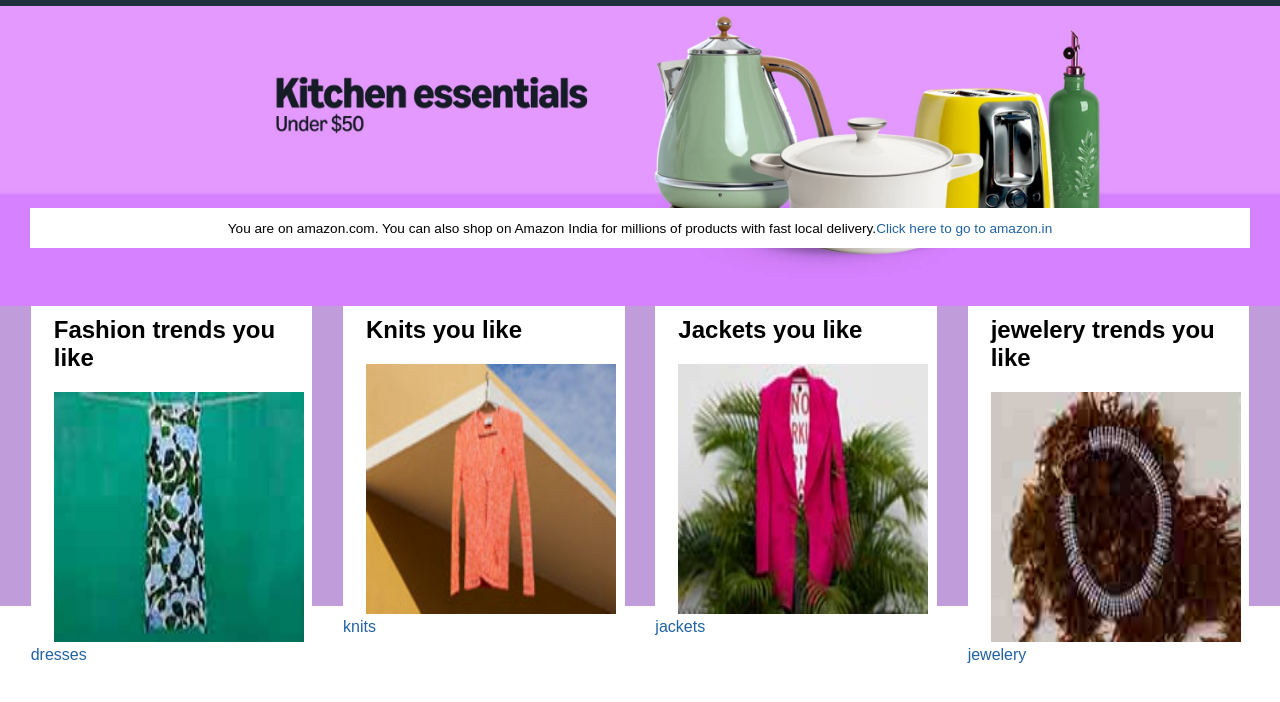
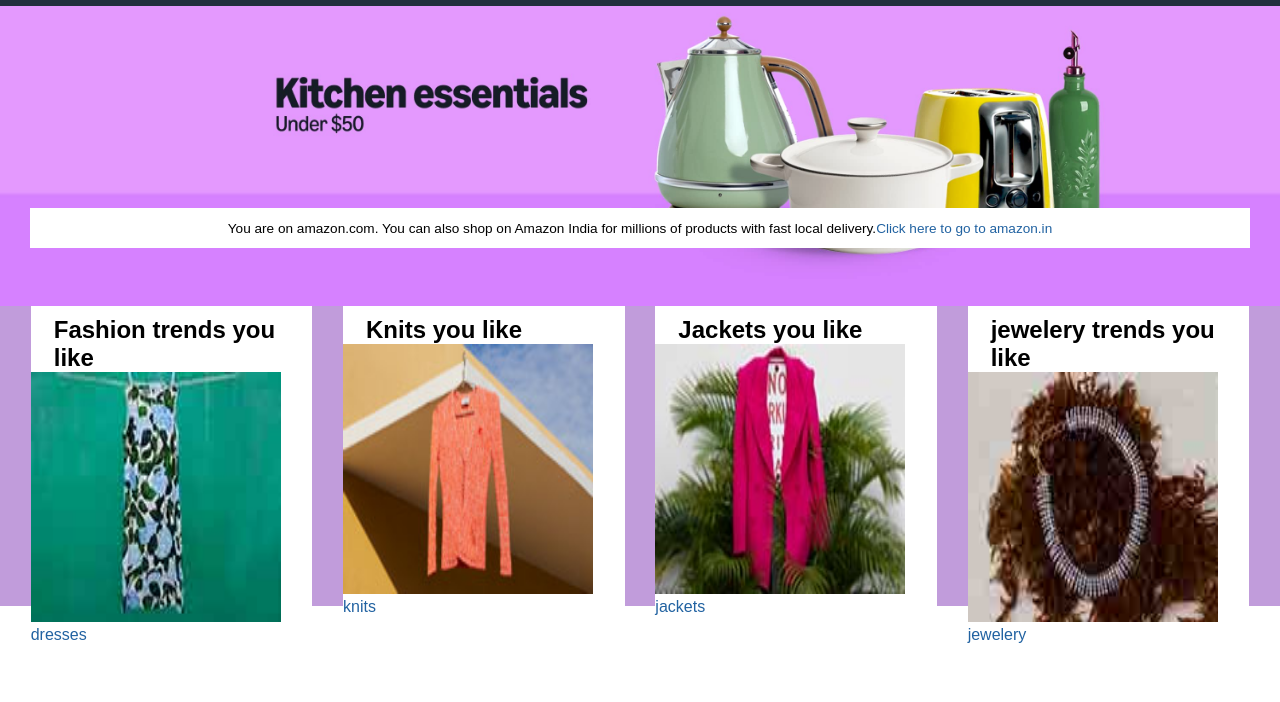
Before and after one commit to yashjha2510/amazon-homepage-clone, a plain HTML site: page index.html in a window 1280 px wide. Shown: the part 94-796 px from the top of the page. Drawn offline with Linux system fonts and the light colour scheme.

Commit message:
change shop-box content

```diff
--- a/style.css
+++ b/style.css
@@ -207,8 +207,8 @@
 .shop-box img {
     height: 250px;
     width: 250px;
-    margin-left: 23px;
-    margin-top: 20px;
+    /* margin-left: 23px;
+    margin-top: 20px; */
 }
 
 .shop-box a {
```
